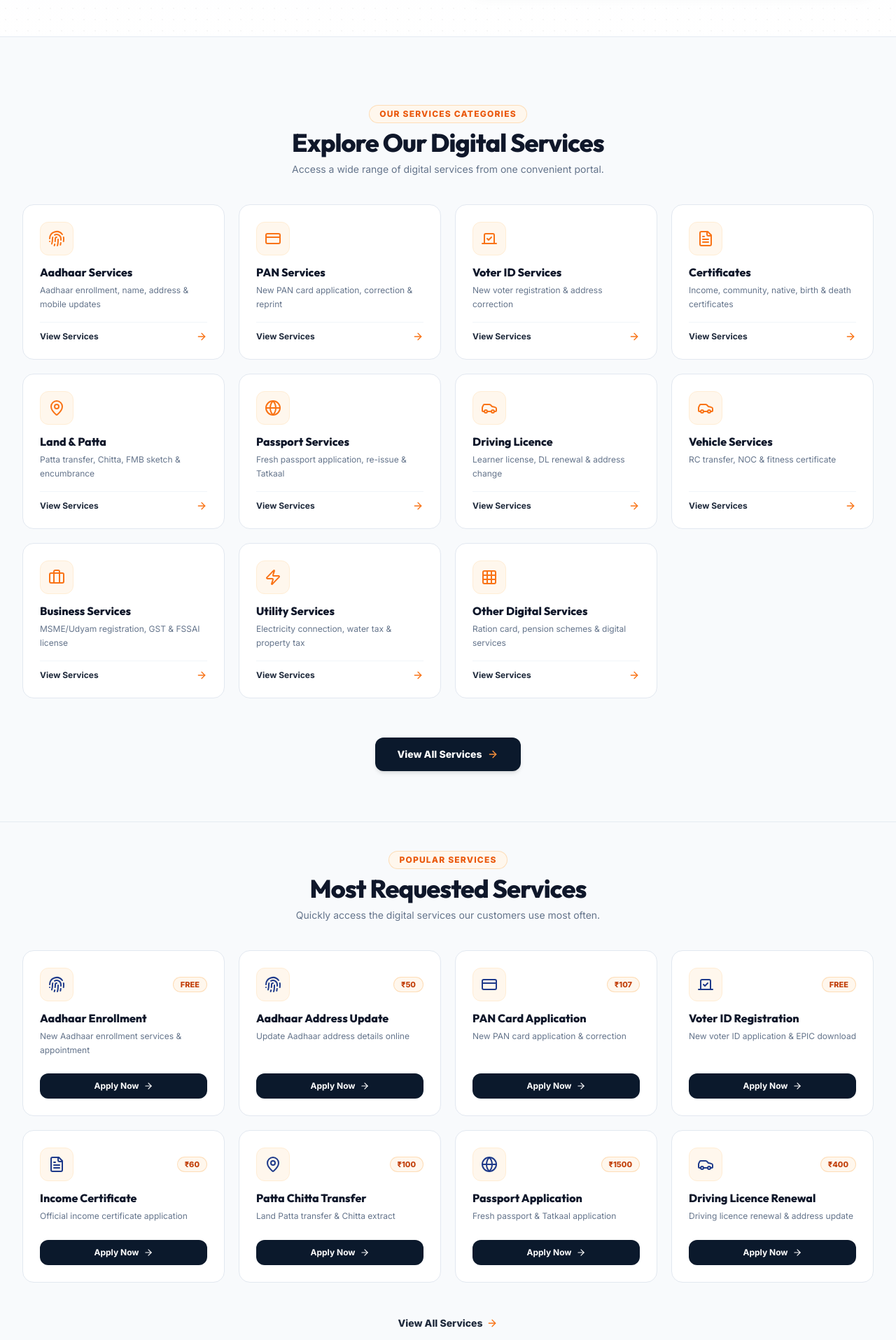
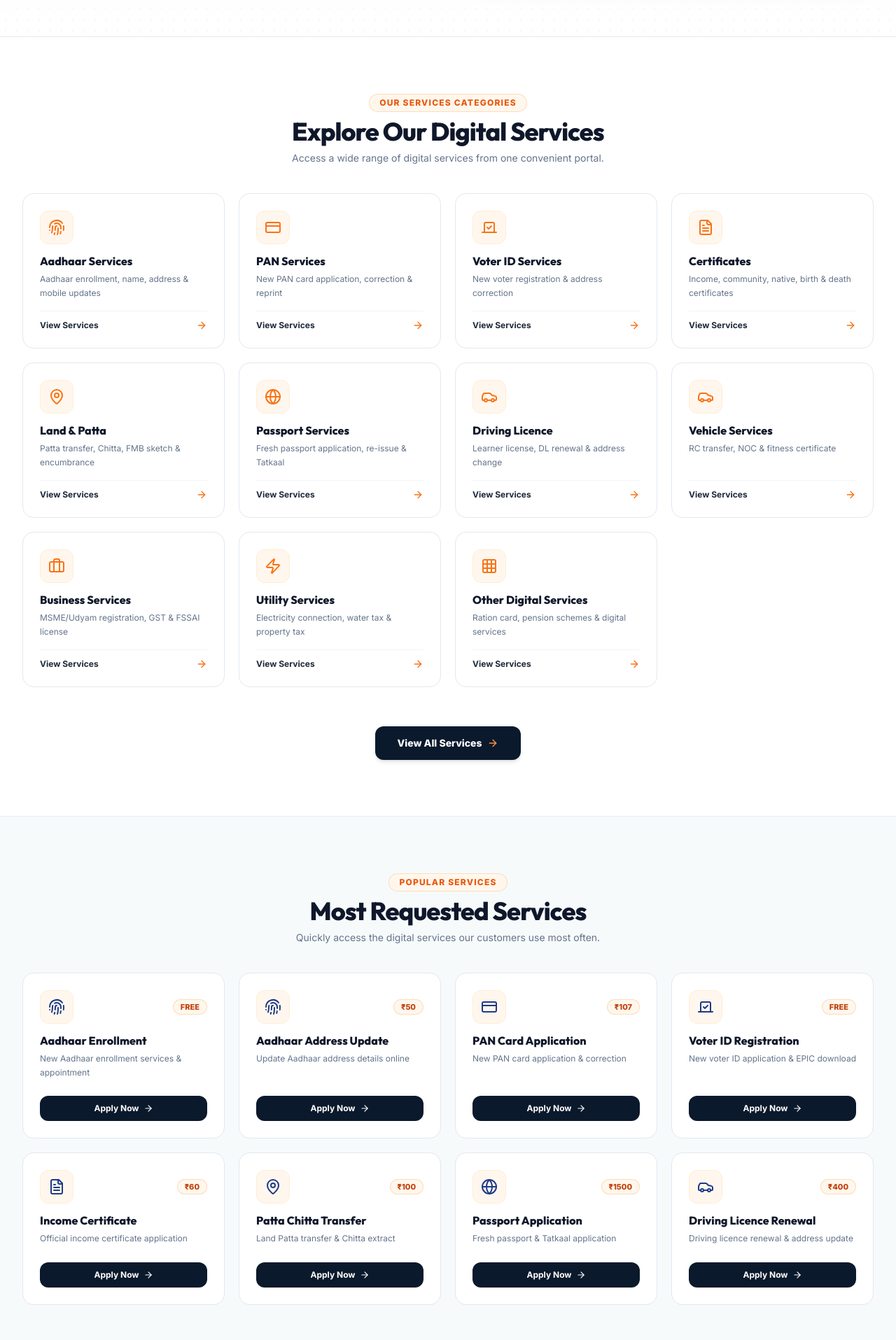
Before and after one commit to suryasuryaa239/e-seva-, a React (Vite) app: page / in a window 1280 px wide. Shown: the part 800-2715 px from the top of the page at 70% size. Built offline with nearby package versions, Linux system fonts and the light colour scheme; no server answers; the HTML template or start-up script is replaced by a standard one.

Commit message:
UI/UX Step 11: Home page visual consistency & spacing polish

```diff
--- a/src/pages/Home.jsx
+++ b/src/pages/Home.jsx
@@ -121,10 +121,10 @@ export default function Home() {
   };
 
   return (
-    <div className="space-y-12 pb-16 bg-slate-50 selection:bg-blue-600 selection:text-white">
+    <div className="space-y-0 bg-slate-50 selection:bg-[#0b192c] selection:text-white">
 
       {/* 1. HERO / WELCOME SECTION (STEP 2 SPECIFICATION) */}
-      <section className="bg-gradient-to-b from-slate-100/80 via-slate-50 to-white text-slate-900 py-14 sm:py-20 border-b border-slate-200/80 relative overflow-hidden">
+      <section className="bg-gradient-to-b from-slate-100/90 via-slate-50 to-white text-slate-900 py-16 sm:py-20 border-b border-slate-200/80 relative overflow-hidden">
 
         {/* Soft Background Pattern Graphic */}
         <div className="absolute inset-0 opacity-[0.03] pointer-events-none bg-[radial-gradient(#000_1px,transparent_1px)] [background-size:16px_16px]"></div>
@@ -192,7 +192,8 @@ export default function Home() {
       </section>
 
       {/* 2. E-SERVICES CATEGORIES GRID (STEP 3 SPECIFICATION) */}
-      <section className="max-w-7xl mx-auto px-4 sm:px-6 lg:px-8 space-y-10 pt-12 pb-6">
+      <section className="bg-white py-16 sm:py-20 border-b border-slate-200/80">
+        <div className="max-w-7xl mx-auto px-4 sm:px-6 lg:px-8 space-y-10">
 
         {/* CENTERED SECTION HEADER */}
         <div className="text-center max-w-2xl mx-auto space-y-2">
@@ -265,10 +266,12 @@ export default function Home() {
           </Link>
         </div>
 
+        </div>
       </section>
 
       {/* 3. POPULAR SERVICES GRID (STEP 4 SPECIFICATION) */}
-      <section className="max-w-7xl mx-auto px-4 sm:px-6 lg:px-8 space-y-10 py-10 border-t border-slate-200/80">
+      <section className="bg-slate-50/80 py-16 sm:py-20 border-b border-slate-200/80">
+        <div className="max-w-7xl mx-auto px-4 sm:px-6 lg:px-8 space-y-10">
 
         {/* CENTERED SECTION HEADER */}
         <div className="text-center max-w-2xl mx-auto space-y-2">
@@ -347,10 +350,12 @@ export default function Home() {
           </Link>
         </div>
 
+        </div>
       </section>
 
       {/* 4. HOW IT WORKS SECTION (STEP 5 SPECIFICATION) */}
-      <section className="max-w-7xl mx-auto px-4 sm:px-6 lg:px-8 space-y-12 py-12 border-t border-slate-200/80">
+      <section className="bg-white py-16 sm:py-20 border-b border-slate-200/80">
+        <div className="max-w-7xl mx-auto px-4 sm:px-6 lg:px-8 space-y-12">
 
         {/* CENTERED SECTION HEADER */}
         <div className="text-center max-w-2xl mx-auto space-y-2">
@@ -424,16 +429,16 @@ export default function Home() {
             ))}
           </div>
         </div>
-
+        </div>
       </section>
 
       {/* 5. CHECK APPLICATION STATUS BANNER */}
-      <section className="max-w-7xl mx-auto px-4 sm:px-6 lg:px-8 py-12 border-t border-slate-200/80">
-        <div className="space-y-10">
+      <section className="bg-slate-50/80 py-16 sm:py-20 border-b border-slate-200/80">
+        <div className="max-w-7xl mx-auto px-4 sm:px-6 lg:px-8 space-y-10">
 
           {/* CENTERED SECTION HEADER */}
           <div className="text-center max-w-2xl mx-auto space-y-2">
-            <span className="inline-block text-xs font-extrabold text-orange-600 uppercase tracking-widest bg-orange-50 border border-orange-200/80 px-3 py-1 rounded-full">
+            <span className="inline-block text-xs font-extrabold text-orange-600 uppercase tracking-widest bg-orange-50 border border-orange-200/80 px-3.5 py-1 rounded-full">
               APPLICATION STATUS
             </span>
             <h2 className="font-heading font-extrabold text-3xl sm:text-4xl text-slate-900 tracking-tight">
@@ -502,7 +507,7 @@ export default function Home() {
       </section>
 
       {/* 6. WHY CHOOSE US SECTION (STEP 6 SPECIFICATION) */}
-      <section className="bg-slate-50 border-t border-slate-200/80 py-14">
+      <section className="bg-white py-16 sm:py-20 border-b border-slate-200/80">
         <div className="max-w-7xl mx-auto px-4 sm:px-6 lg:px-8 space-y-12">
 
           {/* CENTERED SECTION HEADER */}
@@ -586,7 +591,8 @@ export default function Home() {
       </section>
 
       {/* 7. APPLICATION CTA / TRACK BANNER (STEP 7 SPECIFICATION) */}
-      <section className="max-w-7xl mx-auto px-4 sm:px-6 lg:px-8 py-12">
+      <section className="bg-slate-50/80 py-16 sm:py-20 border-b border-slate-200/80">
+        <div className="max-w-7xl mx-auto px-4 sm:px-6 lg:px-8">
           <div className="bg-[#0b192c] rounded-3xl p-8 sm:p-12 border border-slate-800 shadow-xl text-white relative overflow-hidden">
 
             {/* Subtle Background Accent Orbs */}
@@ -633,10 +639,12 @@ export default function Home() {
 
             </div>
           </div>
+        </div>
       </section>
 
       {/* 8. ABOUT / TRUST SECTION (STEP 8 SPECIFICATION) */}
-      <section className="max-w-7xl mx-auto px-4 sm:px-6 lg:px-8 py-16 border-t border-slate-200/80">
+      <section className="bg-white py-16 sm:py-20 border-b border-slate-200/80">
+        <div className="max-w-7xl mx-auto px-4 sm:px-6 lg:px-8">
         <div className="grid grid-cols-1 lg:grid-cols-12 gap-10 lg:gap-14 items-center">
 
           {/* LEFT SIDE: VISUAL MOCKUP */}
@@ -736,11 +744,12 @@ export default function Home() {
           </div>
 
         </div>
+        </div>
       </section>
 
       {/* 9. CONTACT / SUPPORT SECTION (STEP 9 SPECIFICATION) */}
-      <section className="max-w-7xl mx-auto px-4 sm:px-6 lg:px-8 py-16 border-t border-slate-200/80">
-        <div className="space-y-12">
+      <section className="bg-slate-50/80 py-16 sm:py-20">
+        <div className="max-w-7xl mx-auto px-4 sm:px-6 lg:px-8 space-y-12">
 
           {/* CENTERED SECTION HEADER */}
           <div className="text-center max-w-2xl mx-auto space-y-2">
```
Lines whose indentation alone changed are shown as unchanged.
